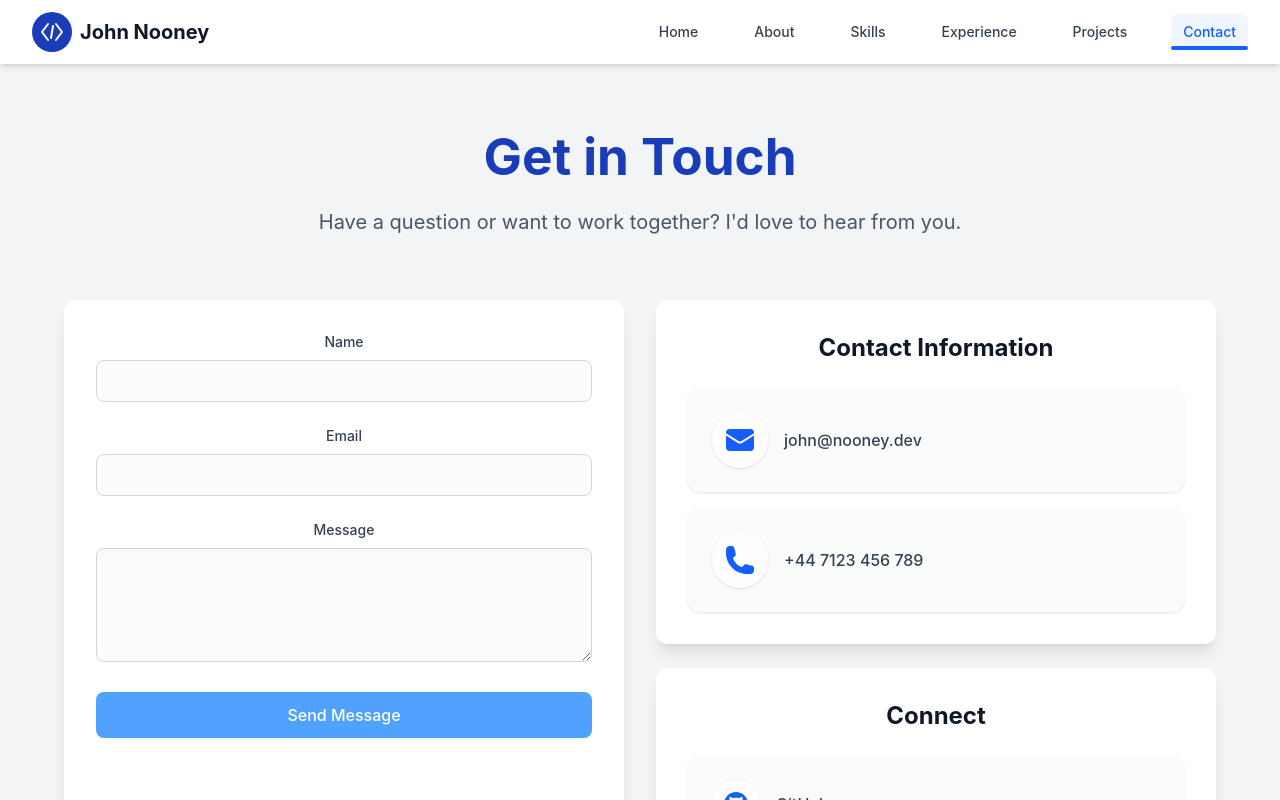
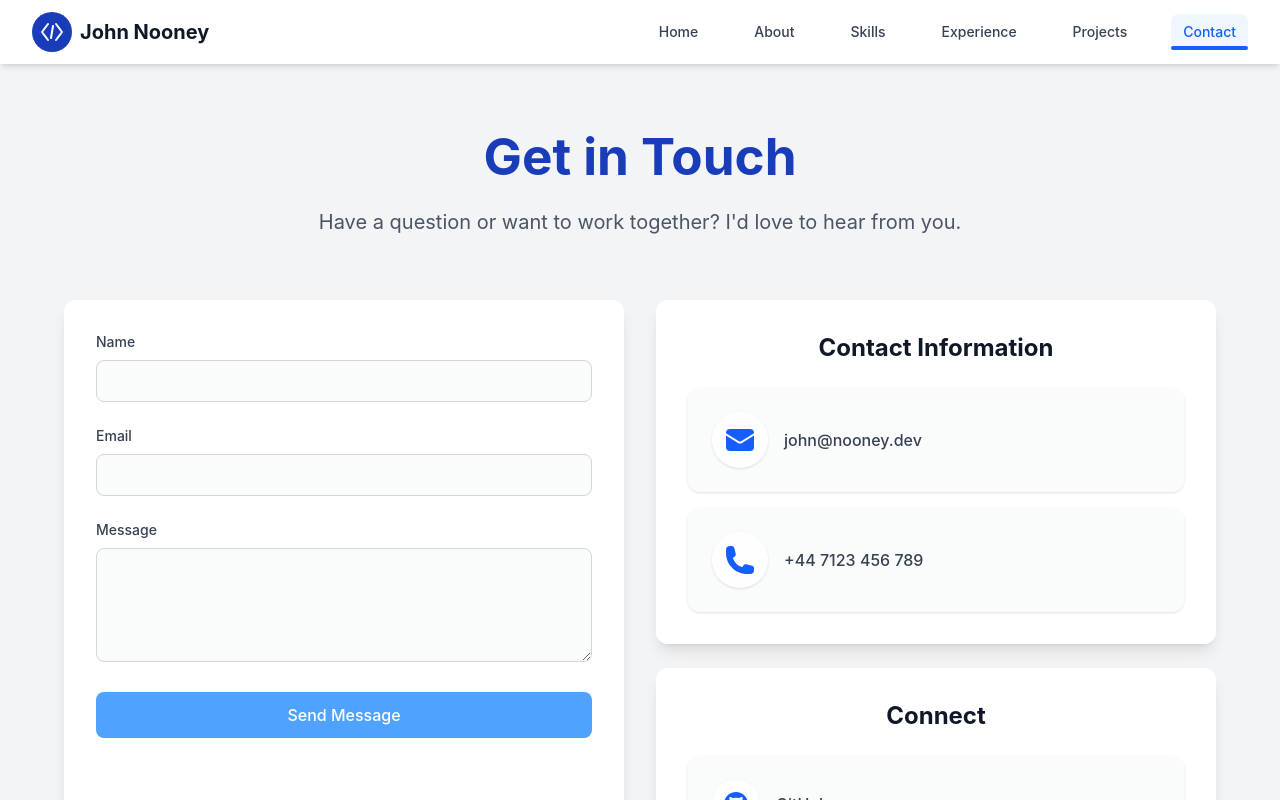
Before and after one commit to JohnNooney/nooney.dev, a React (Vite) app: page /contact in a window 1280 px wide. Built offline with nearby package versions, Linux system fonts and the light colour scheme.

Commit message:
Left align form titles

```diff
--- a/src/pages/Contact.jsx
+++ b/src/pages/Contact.jsx
@@ -171,9 +171,9 @@ export default function Contact() {
             transition={{ duration: 0.6 }}
             className="bg-white/95 dark:bg-gray-800/80 backdrop-blur-lg p-8 rounded-xl shadow-lg"
           >
-            <form onSubmit={handleSubmit} className="space-y-6">
+            <form onSubmit={handleSubmit} className="space-y-6 text-left">
               <div>
-                <label htmlFor="name" className="block text-sm font-medium text-gray-700 dark:text-gray-300 mb-2">
+                <label htmlFor="name" className="block text-sm font-medium text-gray-700 dark:text-gray-300 mb-2 text-left">
                   Name
                 </label>
                 <input
@@ -188,7 +188,7 @@ export default function Contact() {
               </div>
 
               <div>
-                <label htmlFor="email" className="block text-sm font-medium text-gray-700 dark:text-gray-300 mb-2">
+                <label htmlFor="email" className="block text-sm font-medium text-gray-700 dark:text-gray-300 mb-2 text-left">
                   Email
                 </label>
                 <input
@@ -203,7 +203,7 @@ export default function Contact() {
               </div>
 
               <div>
-                <label htmlFor="message" className="block text-sm font-medium text-gray-700 dark:text-gray-300 mb-2">
+                <label htmlFor="message" className="block text-sm font-medium text-gray-700 dark:text-gray-300 mb-2 text-left">
                   Message
                 </label>
                 <textarea
```
